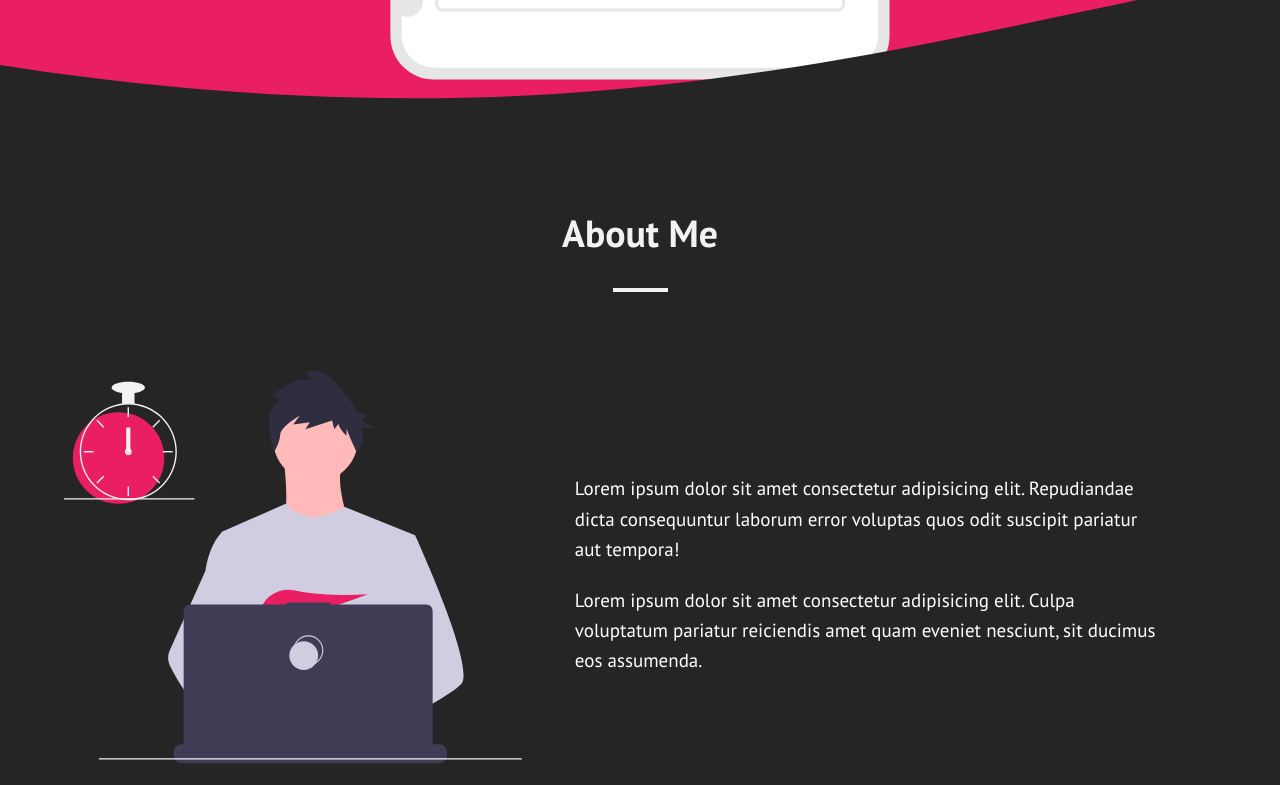
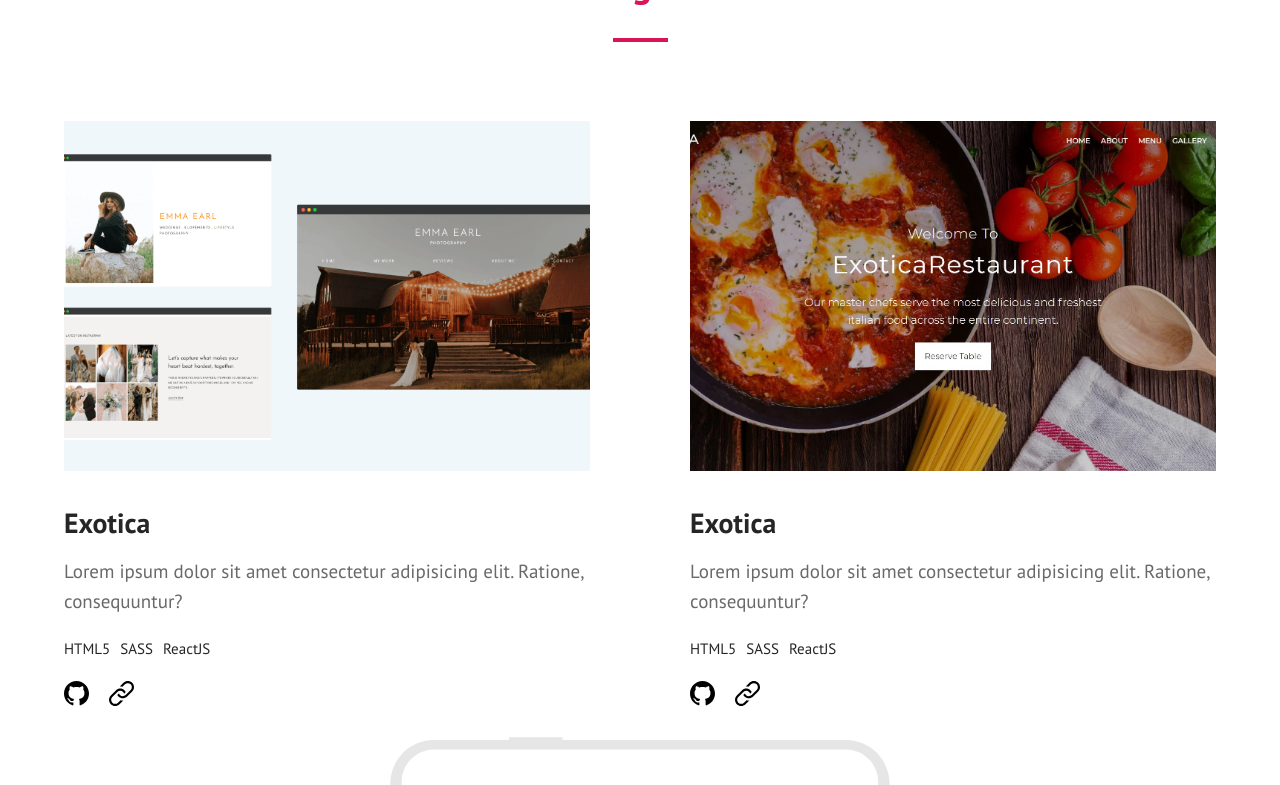
Before and after one commit to findshrey/portfolio, a Next.js app: page / in a window 1280 px wide. Shown: the part 920-1705 px from the top of the page. Built offline with nearby package versions, Linux system fonts and the light colour scheme.

Commit message:
Minor changes

```diff
--- a/src/components/Projects.js
+++ b/src/components/Projects.js
@@ -3,7 +3,7 @@ import { svgGithub, svgLink } from './../data/svg-icons'
 const Projects = () => {
    return (
       <section id="projects" className="projects">
-         <div className="container-small">
+         <div className="container">
             <header className="head-pink">
                <h3>Some Things I've built</h3>
             </header>
@@ -11,32 +11,7 @@ const Projects = () => {
                <div className="project">
                   <div className="project-image">
                      <a href="https://www.google.com/" target="_blank">
-                        <img src="/project2.jpg" alt="" />
-                     </a>
-                  </div>
-                  <div className="project-content">
-                     <h4>Exotica</h4>
-                     <p>Lorem ipsum dolor sit amet consectetur adipisicing elit. Ratione, consequuntur?</p>
-                     <ul className="project-tech-list">
-                        <li>HTML5</li>
-                        <li>SASS</li>
-                        <li>ReactJS</li>
-                     </ul>
-                     <div className="project-links">
-                        <a href="https://www.google.com/" target="_blank">
-                           {svgGithub}
-                        </a>
-                        <a href="https://www.google.com/" target="_blank">
-                           {svgLink}
-                        </a>
-                     </div>
-                  </div>
-               </div>
-               {/* ANOTHER */}
-               <div className="project">
-                  <div className="project-image">
-                     <a href="https://www.google.com/" target="_blank">
-                        <img src="/project2.jpg" alt="" />
+                        <img src="/photography.png" alt="" />
                      </a>
                   </div>
                   <div className="project-content">
--- a/src/pages/index.js
+++ b/src/pages/index.js
@@ -13,7 +13,7 @@ const PortfolioApp = () => {
       <Header />
       <main>
         <Hero />
-        {/* <Projects /> */}
+        <Projects />
         <Divider />
         <About />
         <Experience />
--- a/src/styles/base/_utilities.scss
+++ b/src/styles/base/_utilities.scss
@@ -1,12 +1,6 @@
 // Utility Classes and Mixins
 
 .container {
-   width: 90%;
-   max-width: 1440px;
-   margin: 0 auto;
-}
-
-.container-small {
    width: 90%;
    max-width: 1280px;
    margin: 0 auto;
--- a/src/styles/components/_projects.scss
+++ b/src/styles/components/_projects.scss
@@ -3,32 +3,26 @@
 
    &-wrapper {
       display: grid;
-      grid-template-columns: repeat(3, 1fr);
-      gap: 5rem;
+      grid-template-columns: repeat(2, 1fr);
+      gap: 10rem;
    }
 }
 
-.project {
-   display: flex;
-   flex-direction: column;
-   border-radius: 10px;
-   box-shadow: 0 0 10px #ccc;
-
-   &-image {
-      flex: 1 1 50%;
-      border-top-left-radius: 10px;
-      border-top-right-radius: 10px;
-      overflow: hidden;
+.project-image {
+   height: 350px;
+   margin-bottom: 3rem;
+   // border: 2px solid goldenrod;
 
    img {
-         display: block;
+      // display: block;
+      height: 100%;
       object-fit: cover;
    }
 }
 
-   &-content {
-      flex: 1 1 50%;
-      padding: 2rem;
+.project-content {
+   // flex: 1 1 50%;
+   // padding: 2rem;
 
    h4 {
       font-weight: 700;
@@ -57,4 +51,54 @@
       }
    }
 }
-}
+
+// .project {
+//    display: flex;
+//    flex-direction: column;
+//    border-radius: 10px;
+//    box-shadow: 0 0 10px #ccc;
+
+//    &-image {
+//       flex: 1 1 50%;
+//       border-top-left-radius: 10px;
+//       border-top-right-radius: 10px;
+//       overflow: hidden;
+
+//       img {
+//          display: block;
+//          object-fit: cover;
+//       }
+//    }
+
+//    &-content {
+//       flex: 1 1 50%;
+//       padding: 2rem;
+
+//       h4 {
+//          font-weight: 700;
+//       }
+
+//       p {
+//          margin: 1rem 0 2rem 0;
+//          color: #696969;
+//       }
+
+//       .project-tech-list {
+//          display: flex;
+
+//          li {
+//             margin-right: 10px;
+//             font-size: $font-s;
+//          }
+//       }
+
+//       .project-links {
+//          margin-top: 2rem;
+
+//          a {
+//             // display: inline-block;
+//             margin-right: 2rem;
+//          }
+//       }
+//    }
+// }
```
Also changed, not shown: public/photography.png (added). Lines whose indentation alone changed are shown as unchanged.
